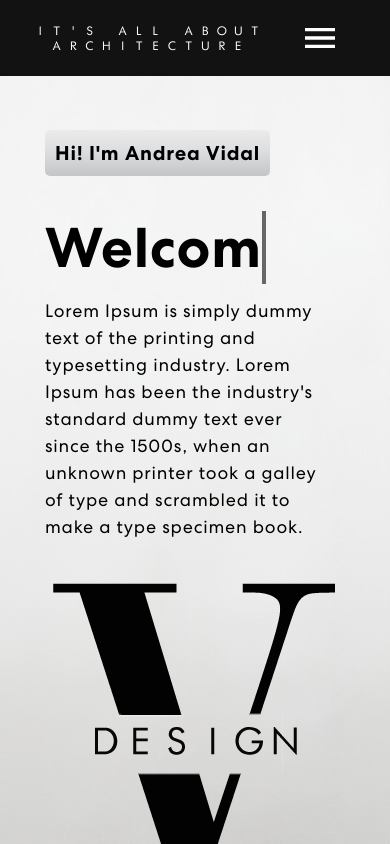
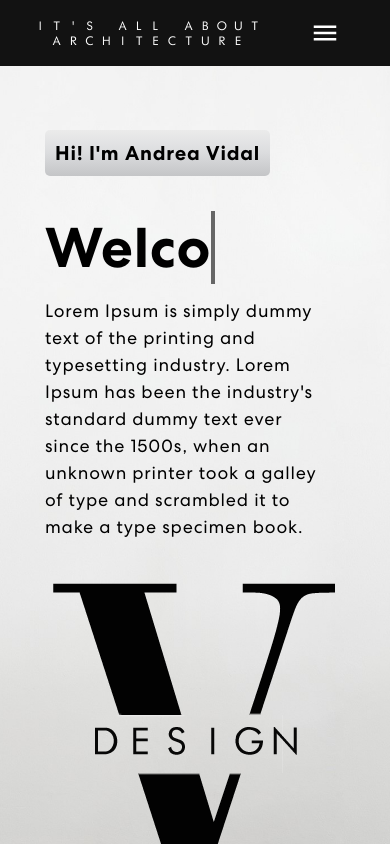
Before and after one commit to Houser97/portfolio-draft-1, a React (Create React App) app: page / in a window 390 px wide. Shown: the top 844 px of the page. Built offline with nearby package versions, Linux system fonts and the light colour scheme.

Commit message:
Add media query to reduce toggle button size

```diff
--- a/src/styles/navbar.css
+++ b/src/styles/navbar.css
@@ -317,8 +317,19 @@ nav.navbar .navbar-toggler[aria-expanded="true"] .navbar-toggler-icon {
     }
 }
 
+@media (max-width: 420px) {
+    .toggle-buttons{
+        height: 30px;
+        width: 30px;
+    }
+}
+
 @media (max-width: 380px) {
     .logo-architecture{
         font-size: 9px;
     }
+
+    .container-content-nav{
+        padding: 18px 30px;
+    }
 }
--- a/src/styles/projects.css
+++ b/src/styles/projects.css
@@ -179,9 +179,9 @@
 
 @media (max-width: 420px) {
     #grid-projects{
-        grid-template-columns: minmax(200px, 400px) !important;
-        grid-template-rows: repeat(auto-fill, minmax(0px, 200px)) !important;
-        grid-auto-rows: 200px
+        grid-template-columns: minmax(300px, 400px) !important;
+        grid-template-rows: repeat(auto-fill, minmax(0px, 160px)) !important;
+        grid-auto-rows: 160px
     }
 
     .project .nav.nav-pills .nav-link {
```
